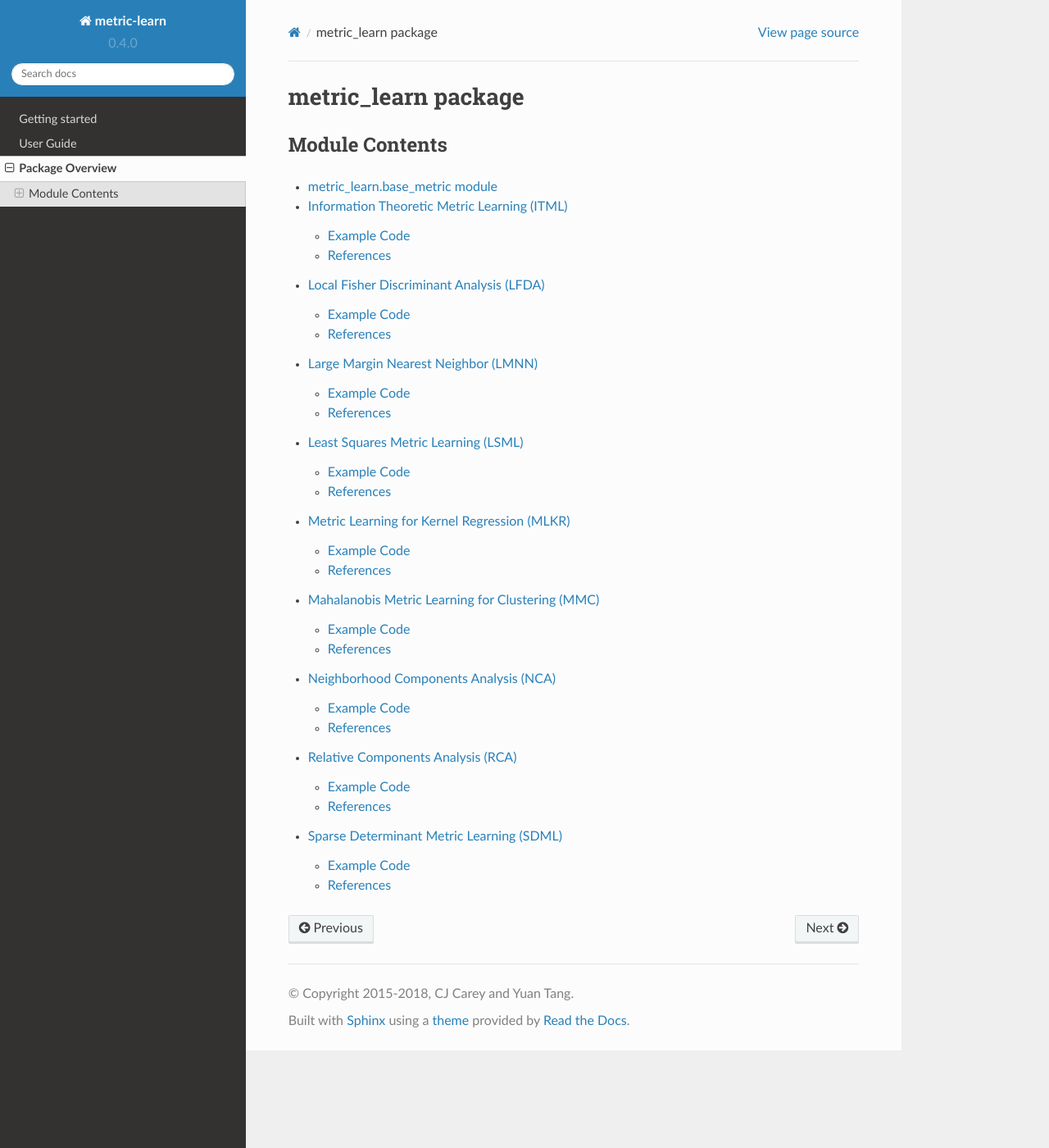
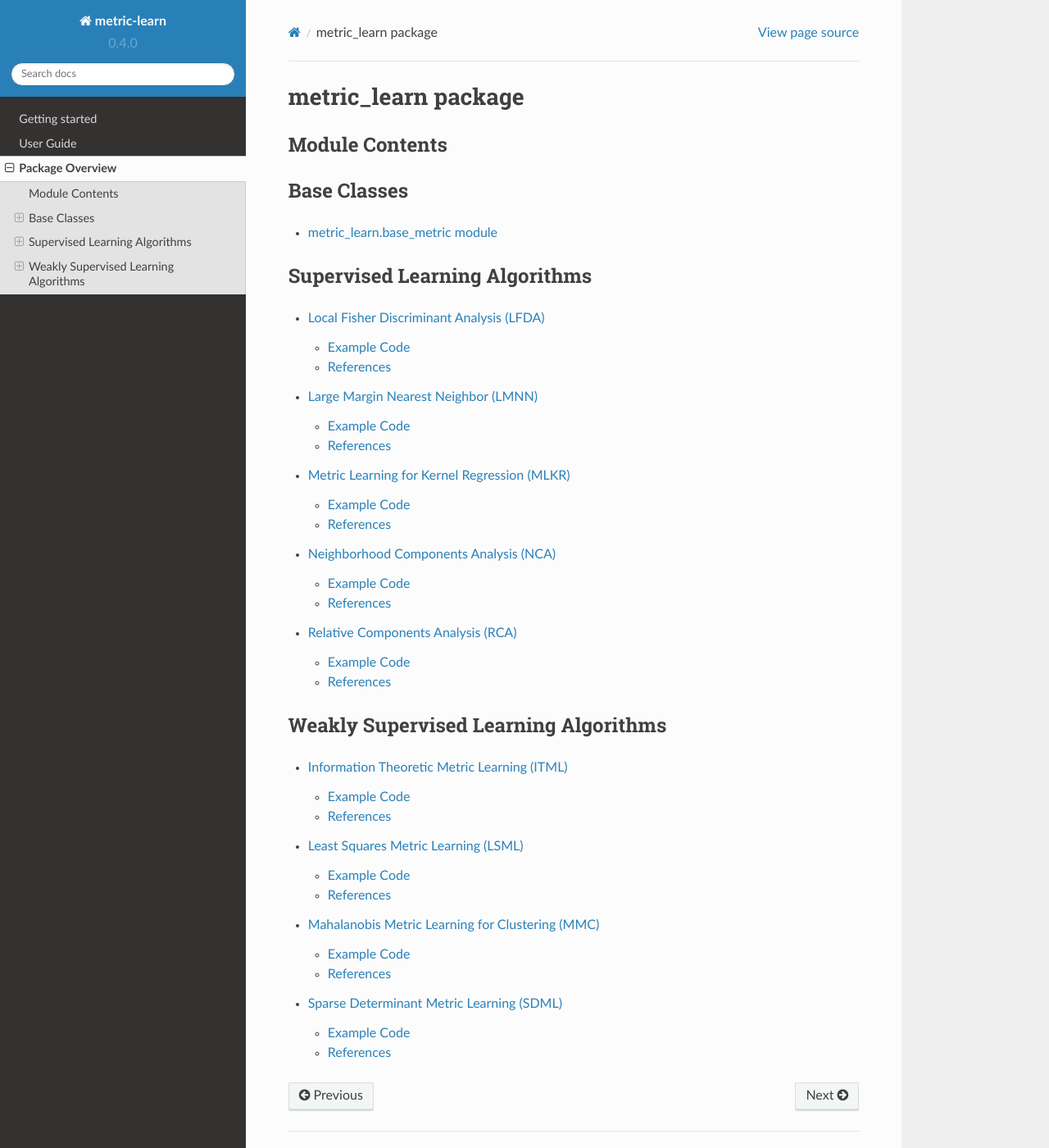
Before and after one commit to scikit-learn-contrib/metric-learn, a Sphinx documentation site: the page built from doc/metric_learn.rst, in a window 1280 px wide and 1400 px high. Shown: the whole window at 82% size. Built offline with Sphinx 7.4.7 and the Read the Docs theme 2.0.0, drawn with Linux system fonts in a browser that asks for light colours; pages that are not in the unit, such as notebooks, are missing from menus.

Commit message:
Separate supervised and weakly supervised algorithms in Package Overview

```diff
--- a/doc/metric_learn.rst
+++ b/doc/metric_learn.rst
@@ -4,15 +4,32 @@ metric_learn package
 Module Contents
 ---------------
 
+Base Classes
+------------
+
 .. toctree::
 
    metric_learn.base_metric
-   metric_learn.itml
+
+
+Supervised Learning Algorithms
+------------------------------
+
+.. toctree::
+
    metric_learn.lfda
    metric_learn.lmnn
-   metric_learn.lsml
    metric_learn.mlkr
-   metric_learn.mmc
    metric_learn.nca
    metric_learn.rca
+
+
+Weakly Supervised Learning Algorithms
+------------------------------
+
+.. toctree::
+
+   metric_learn.itml
+   metric_learn.lsml
+   metric_learn.mmc
    metric_learn.sdml
```
